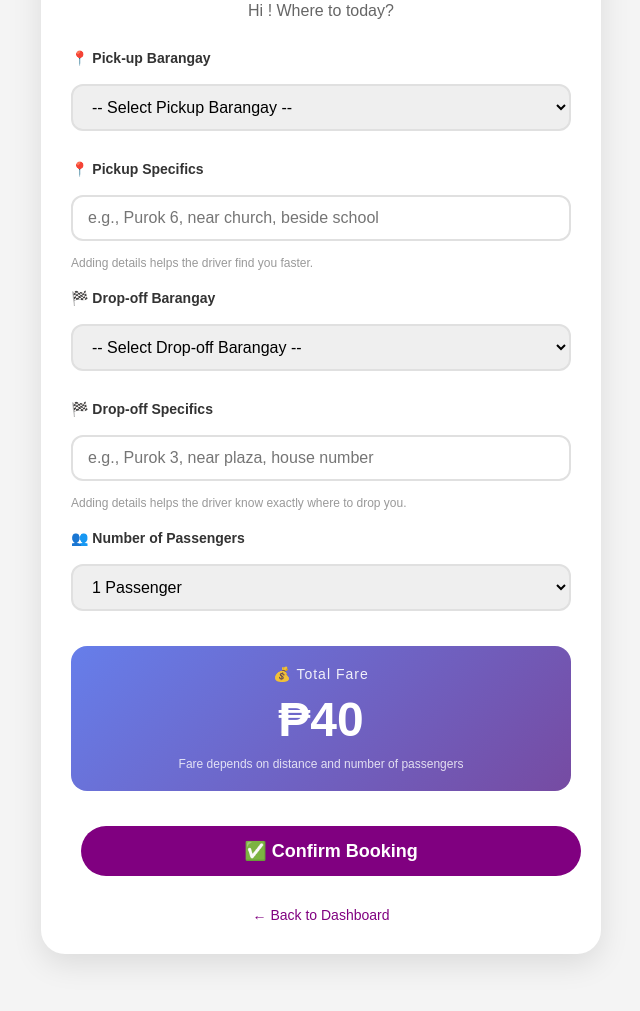
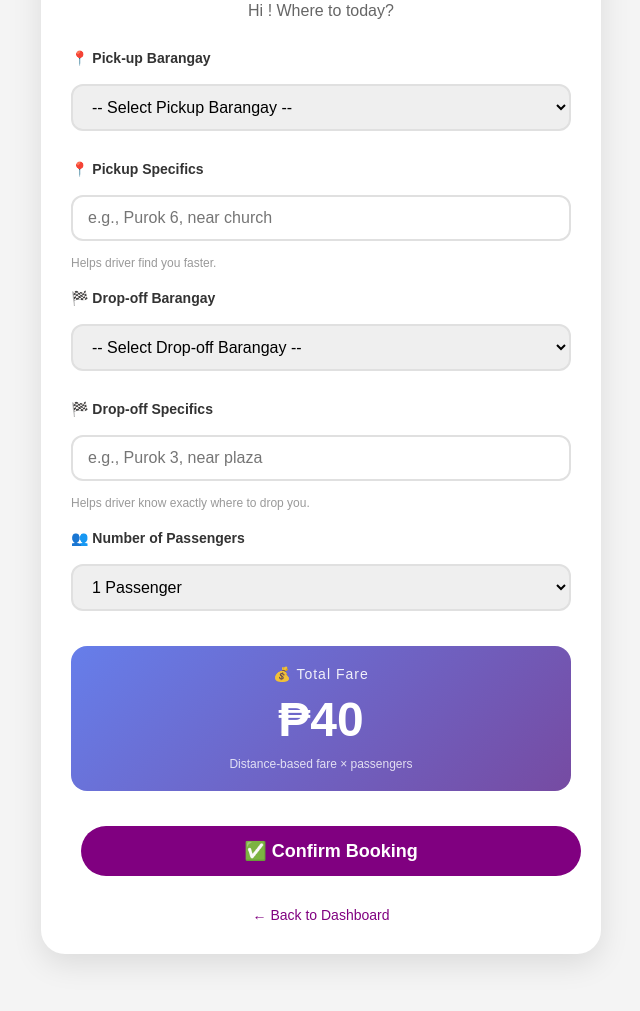
Before and after one commit to mariew999/Tapcy, a Flask app: template templates/book_ride.html in a window 1280 px wide. Shown: the part 288-1299 px from the top of the page, without its empty margins (319-959 px from the left). Run offline with Flask 3, Linux system fonts and the light colour scheme; the template is opened without the code that fills it, so the values that code supplies are empty.

Commit message:
Update book_ride.html

```diff
--- a/templates/book_ride.html
+++ b/templates/book_ride.html
@@ -10,7 +10,6 @@
         </div>
 
         <form method="POST" action="{{ url_for('views.book_ride') }}" onsubmit="return prepareSubmit()">
-            <!-- PICKUP LOCATION -->
             <div class="form-group">
                 <label class="form-label">📍 Pick-up Barangay</label>
                 <select name="pickup_barangay" id="pickup_barangay" class="form-select" required>
@@ -30,15 +29,11 @@
                     <option value="Luquilu">Luquilu</option>
                 </select>
             </div>
-
             <div class="form-group">
-                <label class="form-label">📍 Pickup Specifics </label>
-                <input type="text" name="pickup_details" id="pickup_details" class="form-input"
-                       placeholder="e.g., Purok 6, near church, beside school">
-                <small class="input-hint">Adding details helps the driver find you faster.</small>
+                <label class="form-label">📍 Pickup Specifics</label>
+                <input type="text" name="pickup_details" id="pickup_details" class="form-input" placeholder="e.g., Purok 6, near church">
+                <small class="input-hint">Helps driver find you faster.</small>
             </div>
-
-            <!-- DROPOFF LOCATION -->
             <div class="form-group">
                 <label class="form-label">🏁 Drop-off Barangay</label>
                 <select name="dropoff_barangay" id="dropoff_barangay" class="form-select" required>
@@ -58,14 +53,11 @@
                     <option value="Luquilu">Luquilu</option>
                 </select>
             </div>
-
             <div class="form-group">
-                <label class="form-label">🏁 Drop-off Specifics </label>
-                <input type="text" name="dropoff_details" id="dropoff_details" class="form-input"
-                       placeholder="e.g., Purok 3, near plaza, house number">
-                <small class="input-hint">Adding details helps the driver know exactly where to drop you.</small>
+                <label class="form-label">🏁 Drop-off Specifics</label>
+                <input type="text" name="dropoff_details" id="dropoff_details" class="form-input" placeholder="e.g., Purok 3, near plaza">
+                <small class="input-hint">Helps driver know exactly where to drop you.</small>
             </div>
-
             <div class="form-group">
                 <label class="form-label">👥 Number of Passengers</label>
                 <select name="passengers" id="passengers" class="form-select" onchange="updateFare()" required>
@@ -75,19 +67,14 @@
                     <option value="4">4 Passengers</option>
                 </select>
             </div>
-
             <div class="fare-card">
                 <div class="fare-label">💰 Total Fare</div>
                 <div class="fare-amount">₱<span id="fare_amount">40</span></div>
-                <div class="fare-note">Fare depends on distance and number of passengers</div>
+                <div class="fare-note">Distance‑based fare × passengers</div>
             </div>
-
             <button type="submit" class="submit-btn">✅ Confirm Booking</button>
         </form>
-
-        <div class="back-link">
-            <a href="{{ url_for('views.passenger_dashboard') }}">← Back to Dashboard</a>
-        </div>
+        <div class="back-link"><a href="{{ url_for('views.passenger_dashboard') }}">← Back to Dashboard</a></div>
     </div>
 </div>
 
@@ -116,55 +103,38 @@
 <script>
     const fareMatrix = {{ fare_matrix_json|safe }};
     const defaultFare = {{ default_fare }};
-
     function getFare(pickup, dropoff) {
-        if (fareMatrix[pickup] && fareMatrix[pickup][dropoff]) {
-            return fareMatrix[pickup][dropoff];
-        }
-        if (fareMatrix[dropoff] && fareMatrix[dropoff][pickup]) {
-            return fareMatrix[dropoff][pickup];
-        }
+        if (fareMatrix[pickup] && fareMatrix[pickup][dropoff]) return fareMatrix[pickup][dropoff];
+        if (fareMatrix[dropoff] && fareMatrix[dropoff][pickup]) return fareMatrix[dropoff][pickup];
         return defaultFare;
     }
-
     function updateFare() {
         let pickup = document.getElementById('pickup_barangay').value;
         let dropoff = document.getElementById('dropoff_barangay').value;
         let passengers = parseInt(document.getElementById('passengers').value) || 1;
-
-        let fare = getFare(pickup, dropoff);
-        let total = fare * passengers;
-        document.getElementById('fare_amount').innerText = total;
+        let fare = getFare(pickup, dropoff) * passengers;
+        document.getElementById('fare_amount').innerText = fare;
     }
-
     document.getElementById('pickup_barangay').addEventListener('change', updateFare);
     document.getElementById('dropoff_barangay').addEventListener('change', updateFare);
     document.getElementById('passengers').addEventListener('change', updateFare);
     window.addEventListener('load', updateFare);
-
     function prepareSubmit() {
-        let pickupBarangay = document.getElementById('pickup_barangay').value;
+        let pickup = document.getElementById('pickup_barangay').value;
         let pickupDetails = document.getElementById('pickup_details').value;
-        let dropoffBarangay = document.getElementById('dropoff_barangay').value;
+        let dropoff = document.getElementById('dropoff_barangay').value;
         let dropoffDetails = document.getElementById('dropoff_details').value;
         let passengers = document.getElementById('passengers').value;
-
-        let fare = getFare(pickupBarangay, dropoffBarangay);
-        let totalFare = fare * parseInt(passengers);
-
-        let fullPickup = pickupBarangay;
-        if (pickupDetails.trim()) fullPickup += " - " + pickupDetails;
-        let fullDropoff = dropoffBarangay;
-        if (dropoffDetails.trim()) fullDropoff += " - " + dropoffDetails;
-
+        let fare = getFare(pickup, dropoff) * parseInt(passengers);
+        let fullPickup = pickup + (pickupDetails.trim() ? " - " + pickupDetails : "");
+        let fullDropoff = dropoff + (dropoffDetails.trim() ? " - " + dropoffDetails : "");
         let form = document.forms[0];
         let hPickup = document.createElement('input'); hPickup.type='hidden'; hPickup.name='pickup'; hPickup.value=fullPickup;
         let hDropoff = document.createElement('input'); hDropoff.type='hidden'; hDropoff.name='dropoff'; hDropoff.value=fullDropoff;
         let hPass = document.createElement('input'); hPass.type='hidden'; hPass.name='passengers'; hPass.value=passengers;
-        let hFare = document.createElement('input'); hFare.type='hidden'; hFare.name='fare'; hFare.value=totalFare;
-        let hPickupBar = document.createElement('input'); hPickupBar.type='hidden'; hPickupBar.name='pickup_barangay'; hPickupBar.value=pickupBarangay;
-        let hDropoffBar = document.createElement('input'); hDropoffBar.type='hidden'; hDropoffBar.name='dropoff_barangay'; hDropoffBar.value=dropoffBarangay;
-
+        let hFare = document.createElement('input'); hFare.type='hidden'; hFare.name='fare'; hFare.value=fare;
+        let hPickupBar = document.createElement('input'); hPickupBar.type='hidden'; hPickupBar.name='pickup_barangay'; hPickupBar.value=pickup;
+        let hDropoffBar = document.createElement('input'); hDropoffBar.type='hidden'; hDropoffBar.name='dropoff_barangay'; hDropoffBar.value=dropoff;
         form.appendChild(hPickup); form.appendChild(hDropoff); form.appendChild(hPass);
         form.appendChild(hFare); form.appendChild(hPickupBar); form.appendChild(hDropoffBar);
         return true;
```
